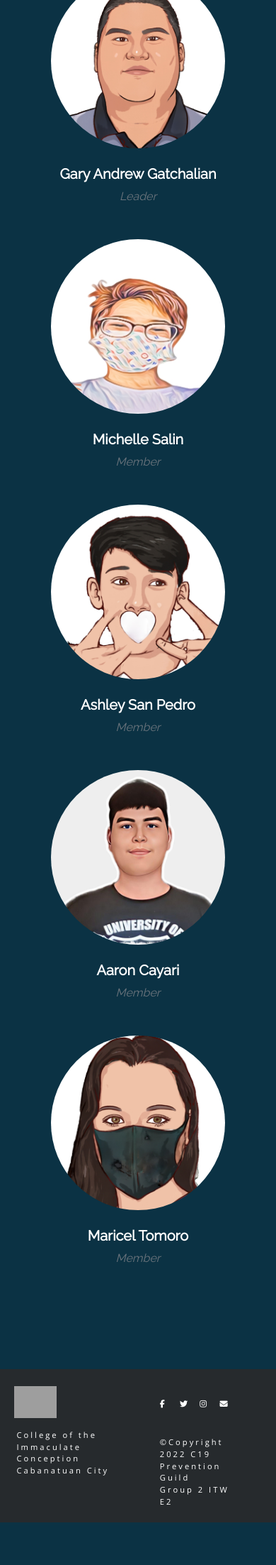
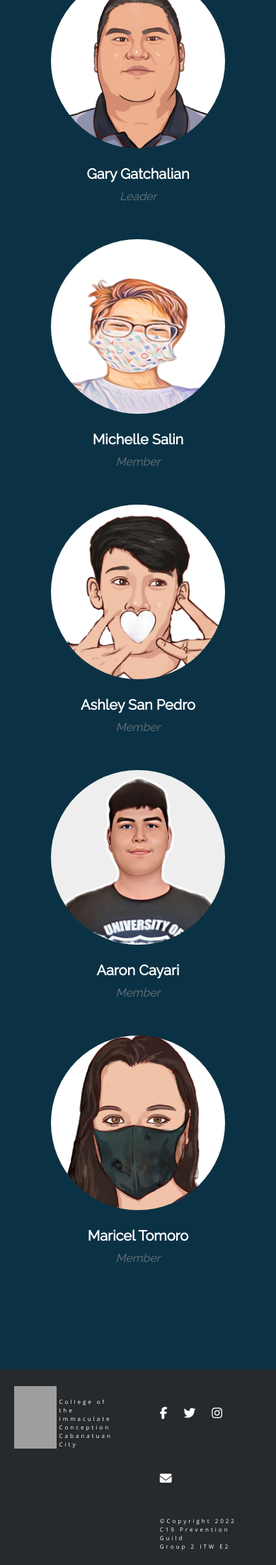
Before and after one commit to gatchigat/c19-prevention-guild, a PHP site: page /about.html in a window 390 px wide. Shown: the part 2120-4325 px from the top of the page at 71% size. Before the commit the page ends 4265 px from the top, so only its background shows below. Run offline with PHP 8.4, Linux system fonts and the light colour scheme; some libraries are stand-ins or nearby versions; some web fonts are replaced; grey boxes are pictures that could not be loaded.

Commit message:
Add files via upload

```diff
--- a/js/app.js
+++ b/js/app.js
@@ -4,7 +4,7 @@ let webName = "C19 Prevention Guild";
 let cic = "College of the Immaculate Conception";
 let city = "Cabanatuan City";
 // MEMBERS
-let gatchi = "Gary Andrew Gatchalian";
+let gatchi = "Gary Gatchalian";
 let salin = "Michelle Salin";
 let cayari = "Aaron Cayari";
 let tomoro = "Maricel Tomoro";
@@ -18,7 +18,7 @@ let cayariProfilePic = "./images/cayariProfileV3.jpg";
 let sanPedroProfilePic = "./images/sanPedroProfileV2.jpg";
 
 //MADAM
-let madamProfilePic = "./images/quelaProfileV3.png";
+let madamProfilePic = "./images/quelaProfile6.png";
 
 // NEWS TITLES/DATES/ARTICLE DESCRIPTIONS
 // ARTICLE1
@@ -206,11 +206,12 @@ function aboutLoad() {
   // document.getElementsByClassName("author-profile-2")[0].style.height = "225px";
   document.getElementsByClassName("cic")[1].innerHTML = cic;
 
-  // MGA SEEN ZONE
+  // !MGA SEEN ZONE
   document.getElementsByClassName("author-4")[0].innerHTML = cayari;
   document.getElementsByClassName("author-profile-4")[0].src = cayariProfilePic;
   document.getElementsByClassName("author-5")[0].innerHTML = tomoro;
   document.getElementsByClassName("author-profile-5")[0].src = tomoroProfilePic;
+
   // document.getElementsByClassName("author-profile-4")[0].style.height = "225px";
   // document.getElementsByClassName("author-profile-5")[0].style.height = "225px";
 }
--- a/styles/style.css
+++ b/styles/style.css
@@ -128,6 +128,10 @@
 }
 .text-shadow-primary {
   text-shadow: 2px 2px rgba(98, 7, 110, 0.5), -2px -2px rgba(98, 7, 110, 0.5);
+}
+.border-color-pri {
+  border-color: #a42a9c;
+  border: solid 2px;
 }
 
 .animate-text-right {
@@ -410,8 +414,9 @@ main {
   color: white;
 }
 .social-icon-others {
-  width: 6%;
-  margin: 20px 15px 10px 10px;
+  /* max-width: 1%; */
+  text-align: center;
+  margin: 20px 33px 20px 10px;
   color: white;
   transition: color 0.5s;
 }
@@ -425,7 +430,7 @@ main {
   padding: 1% 15%;
 }
 .nav-sub {
-  background: black;
+  background-color: #262a2d;
 }
 
 /* ABOUT PAGE */
@@ -562,15 +567,29 @@ main {
   }
   #footer img {
     width: 60px;
+    display: inline-block;
   }
   #footer {
     font-size: 0.7rem;
   }
+  #footer .text-start {
+    font-size: 0.5rem;
+  }
+
+  .social-icon-others {
+    font-size: 2vh;
+    margin: 30px 15px 15px 15px;
+    color: white;
+    transition: color 0.5s;
+  }
   .social-icon-others {
     padding-bottom: 30px;
   }
-  .filler {
-    width: 10px;
+  #footer .filler {
+    width: 5px;
+  }
+  #footer .webName {
+    display: block;
   }
 
   #contact {
@@ -586,3 +605,10 @@ main {
     /* max-width: 200px; */
   }
 }
+@media only screen and (max-width: 320px) {
+  #footer .social-icon-others {
+    font-size: 1.5vh;
+  }
+  #footer img {
+  }
+}
```
Also changed, not shown: images/quelaProfile5.png (added), images/quelaProfile6.png (added).
